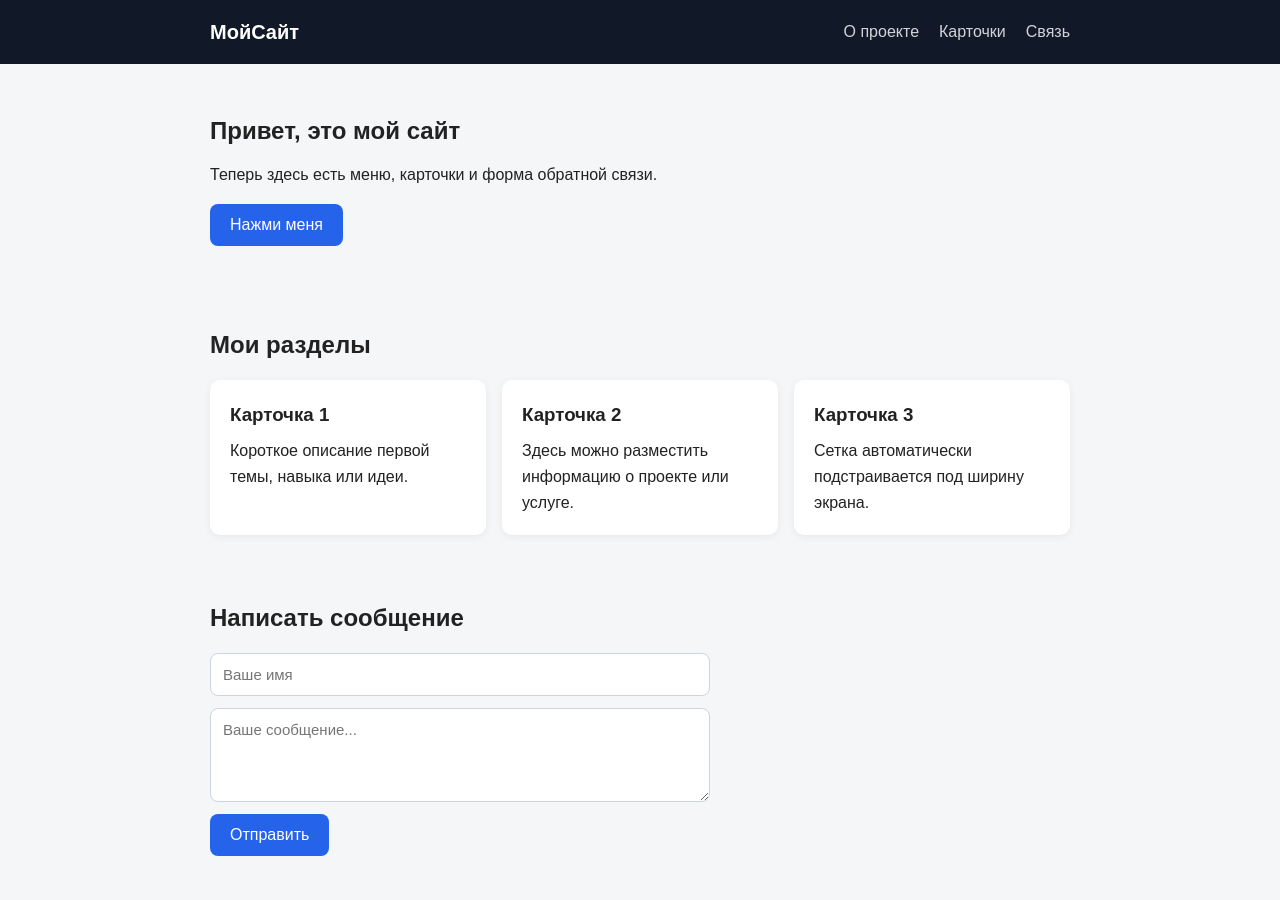
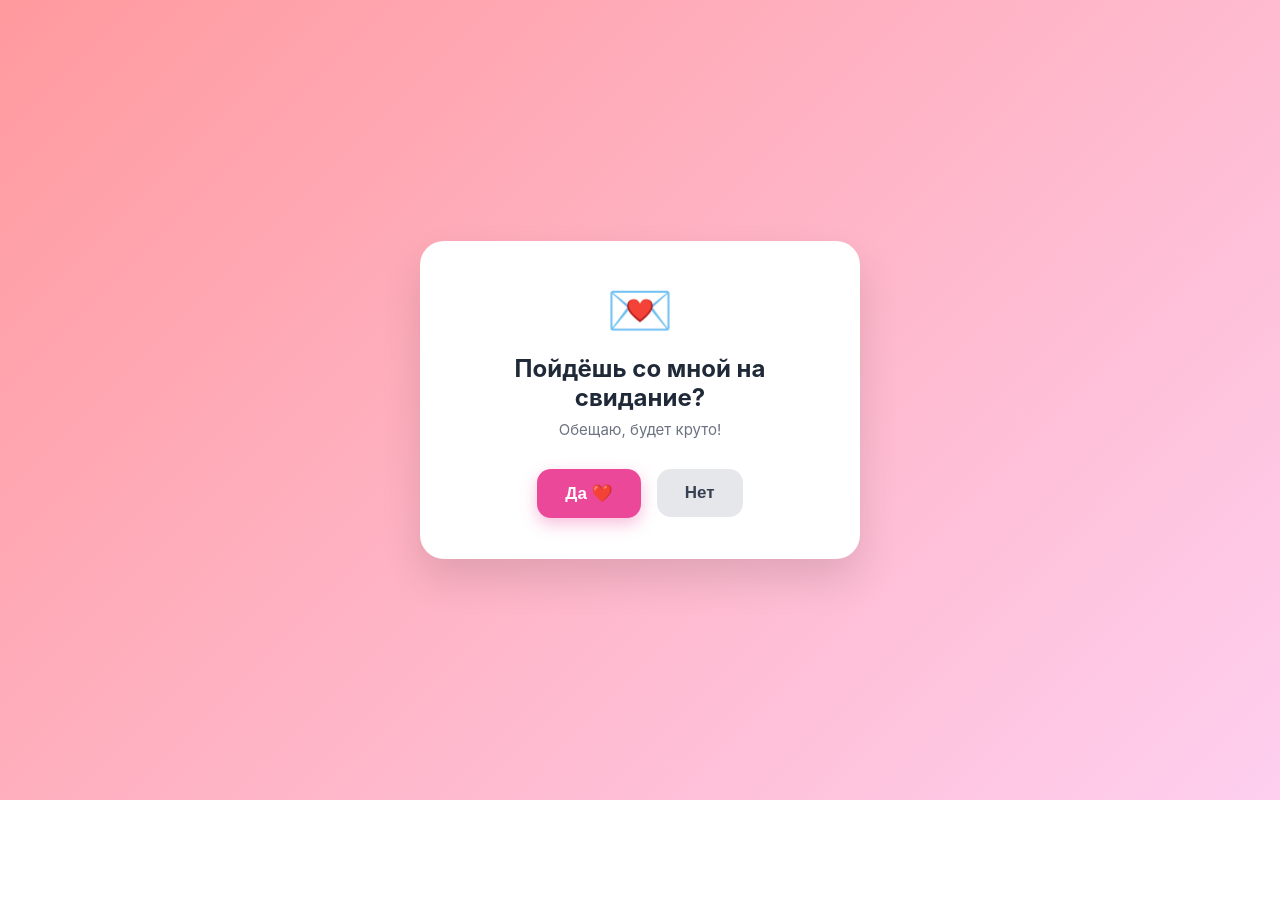
Before and after one commit to ytomayly-a11y/my-first-sayt, a plain HTML site: page index.html in a window 1280 px wide. After the commit the page ends 800 px from the top, so only its background shows below. Drawn offline with Linux system fonts and the light colour scheme.

Commit message:
Add files via upload

```diff
--- a/index.html
+++ b/index.html
@@ -3,57 +3,60 @@
 <head>
   <meta charset="UTF-8">
   <meta name="viewport" content="width=device-width, initial-scale=1.0">
-  <title>Мой первый сайт</title>
+  <title>Важный вопрос ❤️</title>
   <link rel="stylesheet" href="style.css">
 </head>
 <body>
-  <header class="topbar">
-    <div class="container topbar-inner">
-      <a href="#top" class="logo">МойСайт</a>
-      <nav class="nav">
-        <a href="#about">О проекте</a>
-        <a href="#cards">Карточки</a>
-        <a href="#contact">Связь</a>
-      </nav>
+  <div class="card" id="appCard">
+    <!-- Шаг 1: Главный вопрос -->
+    <div class="step active" id="step1">
+      <div class="emoji">💌</div>
+      <h1>Пойдёшь со мной на свидание?</h1>
+      <p class="subtitle">Обещаю, будет круто!</p>
+      <div class="buttons-area">
+        <button class="btn btn-yes" id="yesBtn">Да ❤️</button>
+        <button class="btn btn-no" id="noBtn">Нет</button>
+      </div>
     </div>
-  </header>
 
-  <main id="top" class="container">
-    <section id="about" class="hero">
-      <h1>Привет, это мой сайт</h1>
-      <p>Теперь здесь есть меню, карточки и форма обратной связи.</p>
-      <button id="actionBtn">Нажми меня</button>
-      <p id="message"></p>
-    </section>
+    <!-- Шаг 2: Выбор времени -->
+    <div class="step" id="step2">
+      <div class="emoji">⏰</div>
+      <h2>Ура! Когда тебе удобно?</h2>
+      <p class="subtitle">Выбери день и время</p>
+      <div class="inputs-group">
+        <input type="date" id="dateInput">
+        <input type="time" id="timeInput" value="19:00">
+      </div>
+      <button class="btn btn-yes" id="toStep3Btn">Дальше →</button>
+    </div>
 
-    <section id="cards" class="section">
-      <h2>Мои разделы</h2>
-      <div class="cards-grid">
-        <article class="card">
-          <h3>Карточка 1</h3>
-          <p>Короткое описание первой темы, навыка или идеи.</p>
-        </article>
-        <article class="card">
-          <h3>Карточка 2</h3>
-          <p>Здесь можно разместить информацию о проекте или услуге.</p>
-        </article>
-        <article class="card">
-          <h3>Карточка 3</h3>
-          <p>Сетка автоматически подстраивается под ширину экрана.</p>
-        </article>
+    <!-- Шаг 3: Выбор занятия -->
+    <div class="step" id="step3">
+      <div class="emoji">✨</div>
+      <h2>Что будем делать?</h2>
+      <p class="subtitle">Можно выбрать один или несколько вариантов</p>
+      <div class="options-grid" id="optionsGrid">
+        <button type="button" class="option-btn" data-value="🎬 Кино">🎬 Кино</button>
+        <button type="button" class="option-btn" data-value="🚗 Покататься">🚗 Покататься</button>
+        <button type="button" class="option-btn" data-value="🍕 Покушать">🍕 Покушать</button>
+        <button type="button" class="option-btn" data-value="🚶‍♂️ Погулять">🚶‍♂️ Погулять</button>
+        <button type="button" class="option-btn" data-value="🔥 Секс">🔥 Секс</button>
+        <button type="button" class="option-btn" data-value="🎁 Сюрприз">🎁 Сюрприз</button>
       </div>
-    </section>
+      <input type="text" id="customOption" class="custom-input" placeholder="Или напиши свой вариант...">
+      <button class="btn btn-yes" id="finishBtn">Готово ❤️</button>
+    </div>
 
-    <section id="contact" class="section">
-      <h2>Написать сообщение</h2>
-      <form id="contactForm" class="contact-form">
-        <input type="text" id="nameInput" placeholder="Ваше имя" required>
-        <textarea id="textInput" rows="4" placeholder="Ваше сообщение..." required></textarea>
-        <button type="submit">Отправить</button>
-      </form>
-      <p id="formStatus"></p>
-    </section>
-  </main>
+    <!-- Шаг 4: Финал -->
+    <div class="step" id="step4">
+      <div class="emoji">🥰</div>
+      <h2>Договорились!</h2>
+      <div class="summary-box" id="summaryText"></div>
+      <button class="btn btn-yes" id="copyBtn">📋 Скопировать и отправить</button>
+      <p class="copy-hint" id="copyHint"></p>
+    </div>
+  </div>
 
   <script src="script.js"></script>
 </body>
--- a/script.js
+++ b/script.js
@@ -1,20 +1,100 @@
-const button = document.getElementById('actionBtn');
-const message = document.getElementById('message');
-const form = document.getElementById('contactForm');
-const nameInput = document.getElementById('nameInput');
-const textInput = document.getElementById('textInput');
-const formStatus = document.getElementById('formStatus');
+const noBtn = document.getElementById('noBtn');
+const yesBtn = document.getElementById('yesBtn');
+const toStep3Btn = document.getElementById('toStep3Btn');
+const finishBtn = document.getElementById('finishBtn');
+const copyBtn = document.getElementById('copyBtn');
 
-let clicks = 0;
+const dateInput = document.getElementById('dateInput');
+const timeInput = document.getElementById('timeInput');
+const customOption = document.getElementById('customOption');
+const summaryText = document.getElementById('summaryText');
+const copyHint = document.getElementById('copyHint');
 
-button.addEventListener('click', () => {
-  clicks += 1;
-  message.textContent = `Кнопка нажата раз: ${clicks}`;
+// Ставим сегодняшнюю дату по умолчанию
+const today = new Date().toISOString().split('T')[0];
+dateInput.value = today;
+
+// Функция переключения экранов
+function showStep(stepNumber) {
+  document.querySelectorAll('.step').forEach((el) => el.classList.remove('active'));
+  document.getElementById(`step${stepNumber}`).classList.add('active');
+}
+
+// Убегающая кнопка "Нет" (работает и мышкой, и на телефоне при касании)
+function moveNoButton() {
+  noBtn.style.position = 'fixed';
+  const maxX = window.innerWidth - noBtn.offsetWidth - 20;
+  const maxY = window.innerHeight - noBtn.offsetHeight - 20;
+
+  const randomX = Math.max(20, Math.floor(Math.random() * maxX));
+  const randomY = Math.max(20, Math.floor(Math.random() * maxY));
+
+  noBtn.style.left = `${randomX}px`;
+  noBtn.style.top = `${randomY}px`;
+}
+
+noBtn.addEventListener('mouseover', moveNoButton);
+noBtn.addEventListener('touchstart', (e) => {
+  e.preventDefault();
+  moveNoButton();
+});
+noBtn.addEventListener('click', moveNoButton);
+
+// Переход ко второму шагу
+yesBtn.addEventListener('click', () => {
+  showStep(2);
 });
 
-form.addEventListener('submit', (event) => {
-  event.preventDefault();
-  const userName = nameInput.value.trim();
-  formStatus.textContent = `Спасибо, ${userName}! Сообщение принято (демо-форма без отправки на сервер).`;
-  form.reset();
+// Переход к третьему шагу
+toStep3Btn.addEventListener('click', () => {
+  if (!dateInput.value || !timeInput.value) {
+    alert('Выбери дату и время 😊');
+    return;
+  }
+  showStep(3);
 });
+
+// Выбор карточек занятий (можно выбрать несколько)
+document.querySelectorAll('.option-btn').forEach((btn) => {
+  btn.addEventListener('click', () => {
+    btn.classList.toggle('selected');
+  });
+});
+
+// Формирование финального ответа
+let finalMessage = '';
+
+finishBtn.addEventListener('click', () => {
+  const selected = Array.from(document.querySelectorAll('.option-btn.selected'))
+    .map((btn) => btn.dataset.value);
+
+  if (customOption.value.trim()) {
+    selected.push(`✨ ${customOption.value.trim()}`);
+  }
+
+  if (selected.length === 0) {
+    alert('Выбери хотя бы один вариант или напиши свой 😊');
+    return;
+  }
+
+  const formattedDate = dateInput.value.split('-').reverse().join('.');
+  const time = timeInput.value;
+
+  summaryText.innerHTML = `
+    <strong>Дата:</strong> ${formattedDate} в ${time}<br>
+    <strong>План:</strong> ${selected.join(', ')}
+  `;
+
+  finalMessage = `Я согласна на свидание! ❤️\n📅 Когда: ${formattedDate} в ${time}\n✨ План: ${selected.join(', ')}`;
+  showStep(4);
+});
+
+// Копирование текста в буфер обмена
+copyBtn.addEventListener('click', async () => {
+  try {
+    await navigator.clipboard.writeText(finalMessage);
+    copyHint.textContent = 'Скопировано! Теперь вставь в чат и отправь 💌';
+  } catch {
+    copyHint.textContent = finalMessage;
+  }
+});
--- a/style.css
+++ b/style.css
@@ -4,130 +4,160 @@
   padding: 0;
 }
 
-html {
-  scroll-behavior: smooth;
+body {
+  font-family: -apple-system, BlinkMacSystemFont, "Segoe UI", Roboto, Arial, sans-serif;
+  min-height: 100vh;
+  display: flex;
+  align-items: center;
+  justify-content: center;
+  background: linear-gradient(135deg, #ff9a9e 0%, #fecfef 100%);
+  padding: 20px;
+  overflow: hidden;
 }
 
-body {
-  font-family: Arial, sans-serif;
-  line-height: 1.6;
-  background-color: #f4f6f8;
-  color: #222;
+.card {
+  background: #ffffff;
+  width: 100%;
+  max-width: 440px;
+  border-radius: 24px;
+  padding: 36px 28px;
+  text-align: center;
+  box-shadow: 0 20px 40px rgba(0, 0, 0, 0.12);
 }
 
-.container {
-  max-width: 900px;
-  margin: 0 auto;
-  padding: 0 20px;
+.step {
+  display: none;
+  animation: fadeIn 0.35s ease;
 }
 
-.topbar {
-  background-color: #111827;
-  color: #fff;
-  padding: 16px 0;
-  position: sticky;
-  top: 0;
+.step.active {
+  display: block;
 }
 
-.topbar-inner {
+@keyframes fadeIn {
+  from { opacity: 0; transform: translateY(10px); }
+  to { opacity: 1; transform: translateY(0); }
+}
+
+.emoji {
+  font-size: 54px;
+  margin-bottom: 12px;
+}
+
+h1, h2 {
+  color: #1f2937;
+  margin-bottom: 8px;
+  font-size: 24px;
+}
+
+.subtitle {
+  color: #6b7280;
+  margin-bottom: 24px;
+  font-size: 15px;
+}
+
+.buttons-area {
   display: flex;
-  justify-content: space-between;
+  justify-content: center;
   align-items: center;
   gap: 16px;
+  min-height: 60px;
+}
+
+.btn {
+  border: none;
+  border-radius: 14px;
+  padding: 14px 28px;
+  font-size: 17px;
+  font-weight: 600;
+  cursor: pointer;
+  transition: transform 0.15s ease, background-color 0.2s ease;
+}
+
+.btn-yes {
+  background-color: #ec4899;
+  color: #ffffff;
+  box-shadow: 0 6px 16px rgba(236, 72, 153, 0.35);
+}
+
+.btn-yes:hover {
+  background-color: #db2777;
+  transform: scale(1.04);
+}
+
+.btn-no {
+  background-color: #e5e7eb;
+  color: #374151;
+  transition: left 0.2s ease, top 0.2s ease;
+}
+
+.inputs-group {
+  display: flex;
+  gap: 12px;
+  justify-content: center;
+  margin-bottom: 24px;
   flex-wrap: wrap;
 }
 
-.logo {
-  color: #fff;
-  text-decoration: none;
-  font-weight: bold;
-  font-size: 20px;
+input[type="date"],
+input[type="time"],
+.custom-input {
+  padding: 12px 14px;
+  border: 2px solid #f3f4f6;
+  border-radius: 12px;
+  font-size: 16px;
+  font-family: inherit;
+  color: #1f2937;
+  outline: none;
 }
 
-.nav {
-  display: flex;
-  gap: 20px;
+input:focus {
+  border-color: #ec4899;
 }
 
-.nav a {
-  color: #d1d5db;
-  text-decoration: none;
+.options-grid {
+  display: grid;
+  grid-template-columns: repeat(2, 1fr);
+  gap: 10px;
+  margin-bottom: 14px;
 }
 
-.nav a:hover {
-  color: #fff;
+.option-btn {
+  background: #fdf2f8;
+  border: 2px solid #fbcfe8;
+  color: #831843;
+  border-radius: 12px;
+  padding: 12px 10px;
+  font-size: 15px;
+  font-weight: 600;
+  cursor: pointer;
+  transition: all 0.15s ease;
 }
 
-.hero {
-  padding: 48px 0 32px;
+.option-btn.selected {
+  background: #ec4899;
+  border-color: #ec4899;
+  color: #ffffff;
 }
 
-.hero h1 {
-  margin-bottom: 12px;
+.custom-input {
+  width: 100%;
+  margin-bottom: 20px;
 }
 
-.hero p {
-  margin-bottom: 16px;
+.summary-box {
+  background: #fdf2f8;
+  border-radius: 16px;
+  padding: 18px;
+  margin: 18px 0 22px;
+  color: #1f2937;
+  font-size: 16px;
+  line-height: 1.6;
 }
 
-.section {
-  padding: 32px 0;
+.copy-hint {
+  margin-top: 10px;
+  font-size: 14px;
+  color: #16a34a;
+  font-weight: 600;
 }
-
-.section h2 {
-  margin-bottom: 16px;
-}
-
-.cards-grid {
-  display: grid;
-  grid-template-columns: repeat(auto-fit, minmax(240px, 1fr));
-  gap: 16px;
-}
-
-.card {
-  background-color: #fff;
-  border-radius: 10px;
-  padding: 20px;
-  box-shadow: 0 2px 8px rgba(0, 0, 0, 0.06);
-}
-
-.card h3 {
-  margin-bottom: 8px;
-}
-
-.contact-form {
-  display: flex;
-  flex-direction: column;
-  gap: 12px;
-  max-width: 500px;
-}
-
-.contact-form input,
-.contact-form textarea {
-  padding: 12px;
-  border: 1px solid #cbd5e1;
-  border-radius: 8px;
-  font-family: inherit;
-  font-size: 15px;
-}
-
-button {
-  background-color: #2563eb;
-  color: #fff;
-  border: none;
-  padding: 12px 20px;
-  border-radius: 8px;
-  font-size: 16px;
-  cursor: pointer;
-  width: fit-content;
-}
-
-button:hover {
-  background-color: #1d4ed8;
-}
-
-#message,
-#formStatus {
-  margin-top: 12px;
-  font-weight: bold;
-}
```
